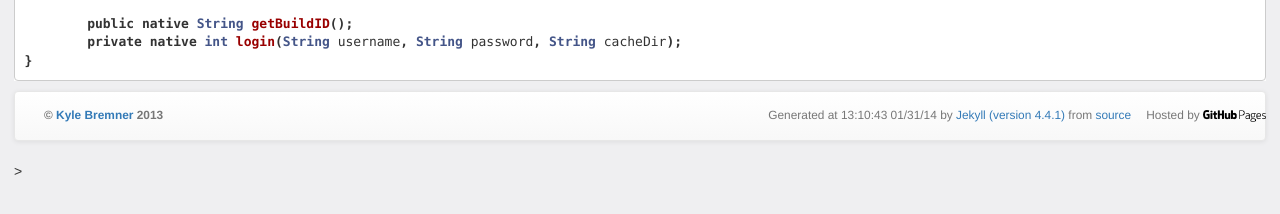
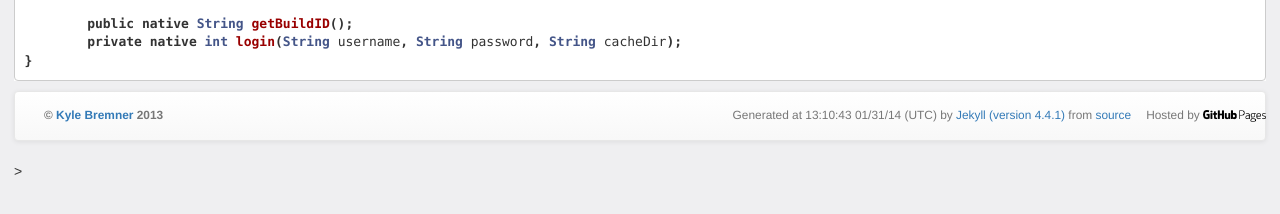
Before and after one commit to kbremner/kbremner.github.io, a Jekyll site: the page built from index.md, in a window 1280 px wide. Shown: the part 650-864 px from the top of the page. Built offline with Jekyll 4.4.1, drawn with Linux system fonts in a browser that asks for light colours; nearby versions of some CDN libraries; Markdown is read by kramdown in place of the engine named in the settings.

Commit message:
Updated default.html

```diff
--- a/_layouts/default.html
+++ b/_layouts/default.html
@@ -51,7 +51,7 @@
           <p class="nav small navbar-text navbar-right">Hosted by <a href="http://pages.github.com/" target="_blank"><img src="/images/github-pages.png" height="12px" alt="GitHub Pages"></a>
           </p>
           <p class="nav small navbar-text navbar-right">
-            Generated at {{ site.time | date: "%X %D" }} by <a href="http://jekyllrb.com/" target="_blank" style="text-decoration: none;">Jekyll (version {{ jekyll.version }})</a> from <a href="https://github.com/kbremner/kbremner.github.io/blob/master/{{ page.path }}" target="_blank" style="text-decoration: none;">source</a>
+            Generated at {{ site.time | date: "%X %D (%Z)" }} by <a href="http://jekyllrb.com/" target="_blank" style="text-decoration: none;">Jekyll (version {{ jekyll.version }})</a> from <a href="https://github.com/kbremner/kbremner.github.io/blob/master/{{ page.path }}" target="_blank" style="text-decoration: none;">source</a>
           </p>
       </footer>
 
```
